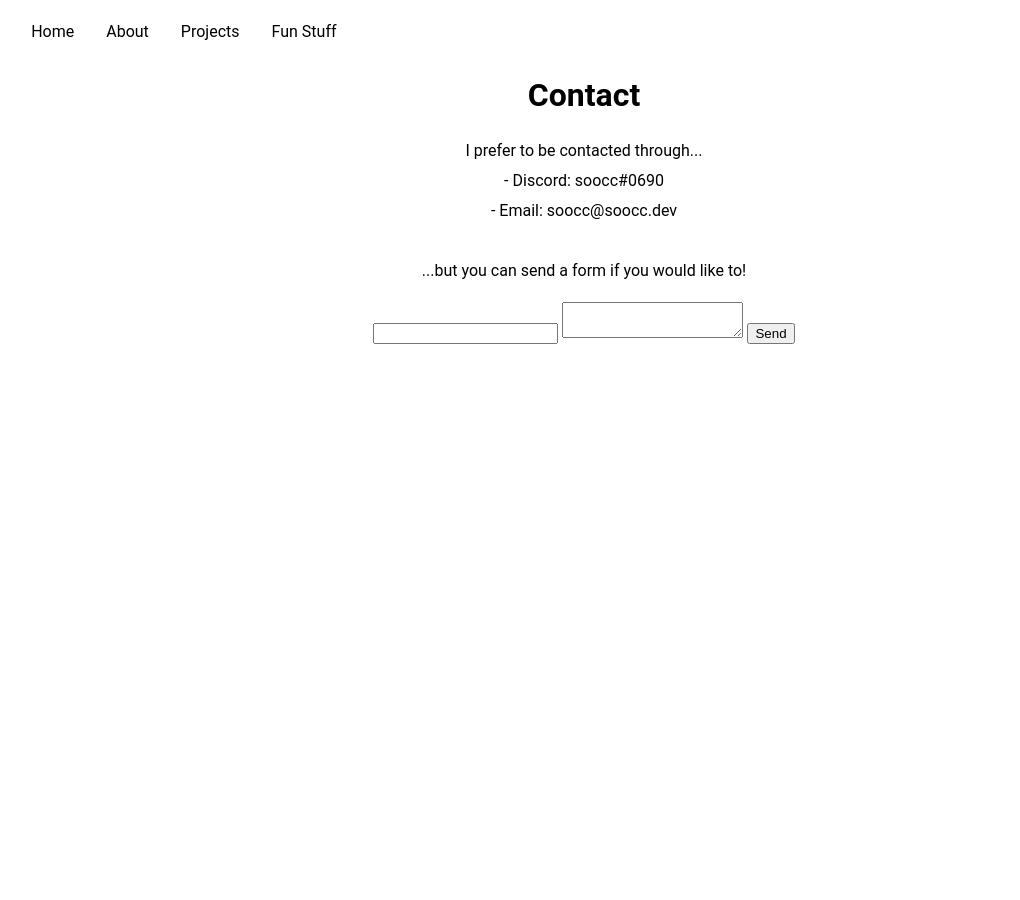
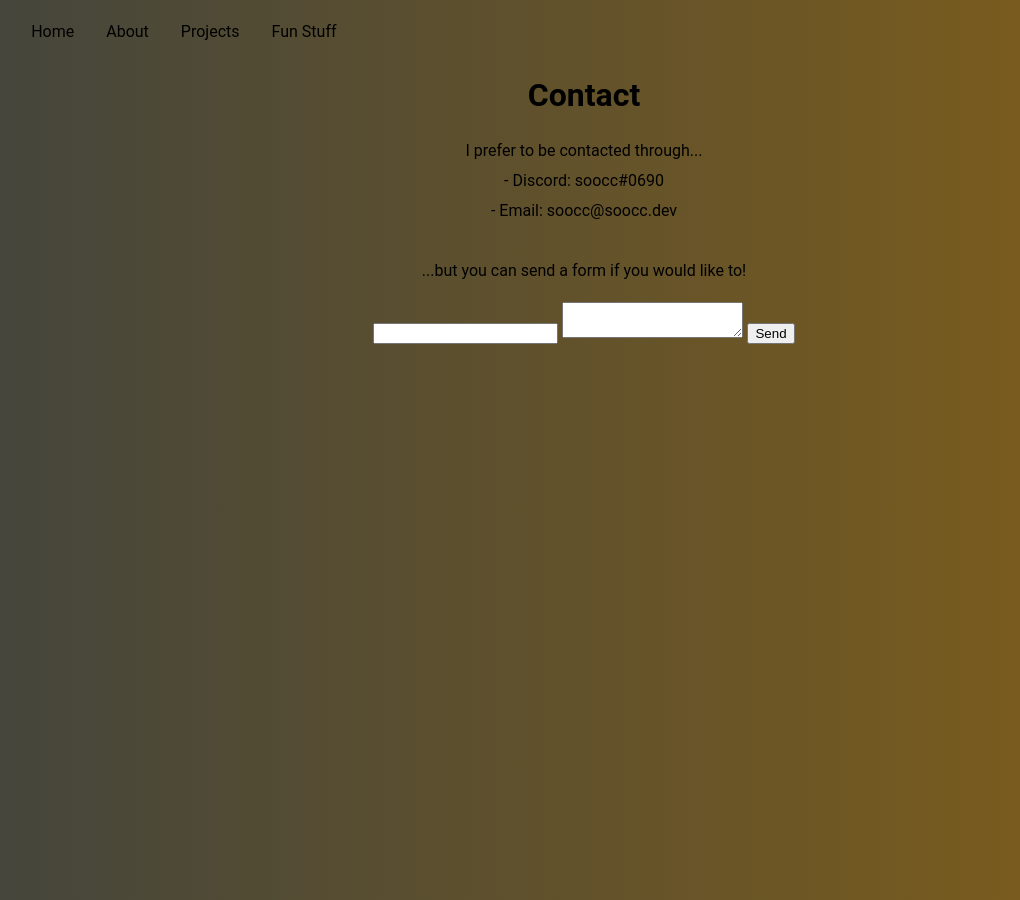
Before and after one commit to soocc/sooccsocks2, a Jekyll site: the page built from contact.html, in a window 1280 px wide. Shown: the whole page, without its empty margins (56-1076 px from the left). Built offline with Jekyll 4.4.1, drawn with Linux system fonts in a browser that asks for light colours; some web fonts are replaced.

Commit message:
Update styles.css

```diff
--- a/styles/styles.css
+++ b/styles/styles.css
@@ -77,6 +77,18 @@
 
 @import url('https://fonts.googleapis.com/css2?family=Roboto&display=swap');
 
+body {
+  background: linear-gradient(270deg, #001025, #ad7100, #002963, #000000);
+  background-size: 800% 800%;
+  animation: backgroundGradient 30s ease infinite;
+}
+
+@keyframes backgroundGradient {
+  0%{background-position:0% 50%}
+  50%{background-position:100% 50%}
+  100%{background-position:0% 50%}
+}
+
 p, h1, h2, h3, h4, a, button, div {
   font-family: 'Roboto', sans-serif;
   color: black;
```
